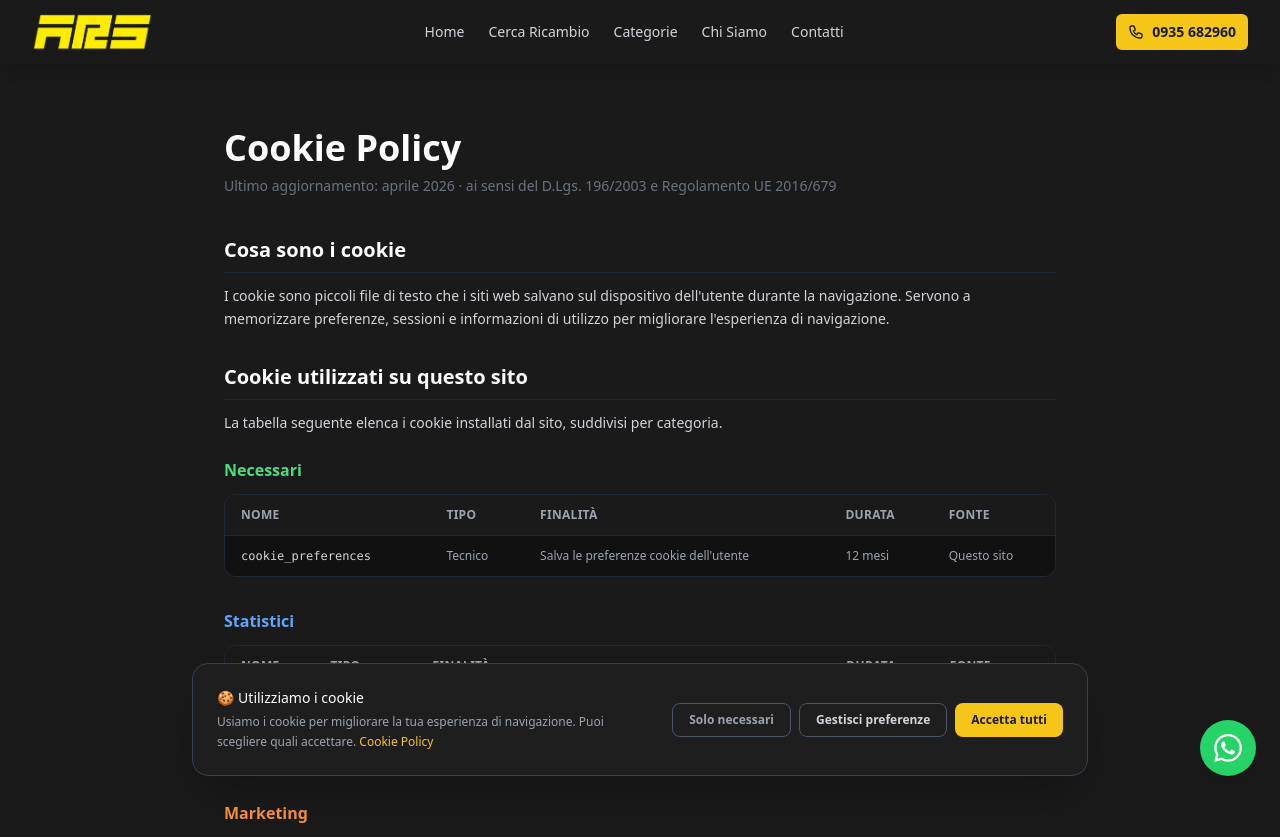
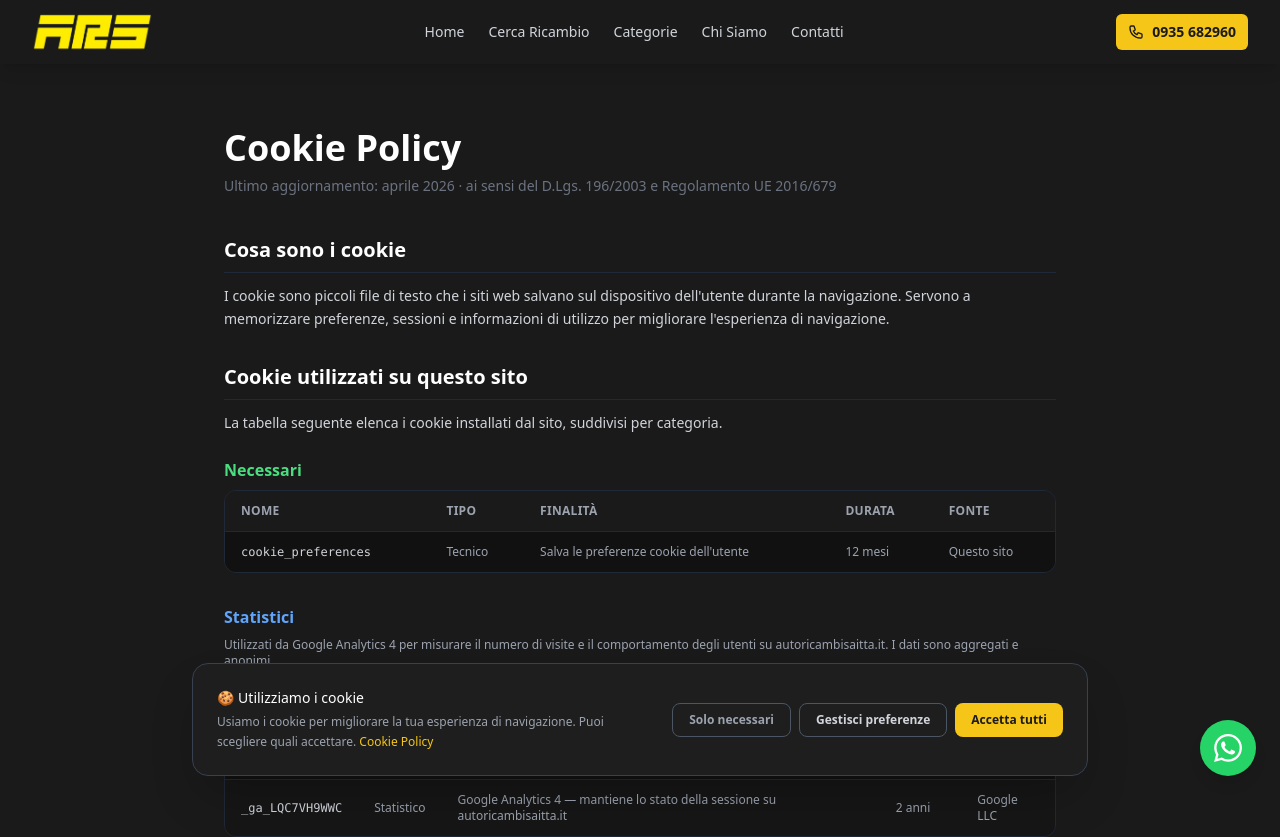
Before and after one commit to GiuSem14/autoricambi-saitta, a Next.js app: page /cookie-policy in a window 1280 px wide. Shown: the top 837 px of the page. Built offline with nearby package versions, Linux system fonts and the light colour scheme.

Commit message:
fix: cookie policy aggiornata con cookie Google Analytics 4

```diff
--- a/app/cookie-policy/page.tsx
+++ b/app/cookie-policy/page.tsx
@@ -8,7 +8,12 @@ export const metadata: Metadata = {
   robots: { index: false },
 };
 
-const COOKIES = [
+const COOKIES: {
+  categoria: string;
+  colore: string;
+  descrizione?: string;
+  voci: { nome: string; tipo: string; finalita: string; durata: string; fonte: string }[];
+}[] = [
   {
     categoria: "Necessari",
     colore: "text-green-400",
@@ -25,18 +30,20 @@ const COOKIES = [
   {
     categoria: "Statistici",
     colore: "text-blue-400",
+    descrizione:
+      "Utilizzati da Google Analytics 4 per misurare il numero di visite e il comportamento degli utenti su autoricambisaitta.it. I dati sono aggregati e anonimi.",
     voci: [
       {
         nome: "_ga",
-        tipo: "Analitico",
-        finalita: "Distingue gli utenti univoci (Google Analytics)",
+        tipo: "Statistico",
+        finalita: "Google Analytics 4 — distingue gli utenti unici su autoricambisaitta.it",
         durata: "2 anni",
         fonte: "Google LLC",
       },
       {
-        nome: "_ga_*",
-        tipo: "Analitico",
-        finalita: "Mantiene lo stato della sessione (Google Analytics 4)",
+        nome: "_ga_LQC7VH9WWC",
+        tipo: "Statistico",
+        finalita: "Google Analytics 4 — mantiene lo stato della sessione su autoricambisaitta.it",
         durata: "2 anni",
         fonte: "Google LLC",
       },
@@ -89,9 +96,12 @@ export default function CookiePolicyPage() {
 
           {COOKIES.map((cat) => (
             <div key={cat.categoria} className="mb-8">
-              <h3 className={`font-semibold text-base mb-3 ${cat.colore}`}>
+              <h3 className={`font-semibold text-base mb-2 ${cat.colore}`}>
                 {cat.categoria}
               </h3>
+              {cat.descrizione && (
+                <p className="text-gray-400 text-xs mb-3">{cat.descrizione}</p>
+              )}
               <div className="overflow-x-auto rounded-xl border border-gray-800">
                 <table className="w-full text-xs">
                   <thead>
```
